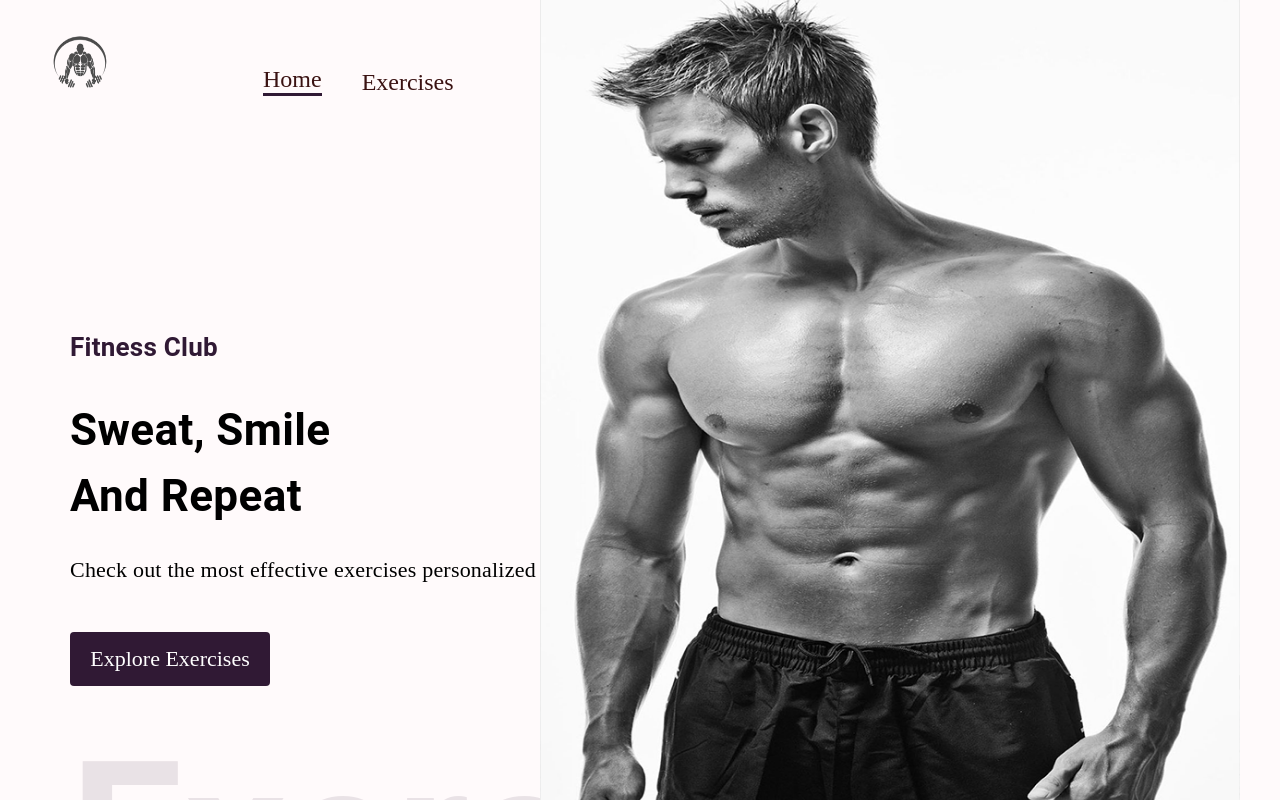
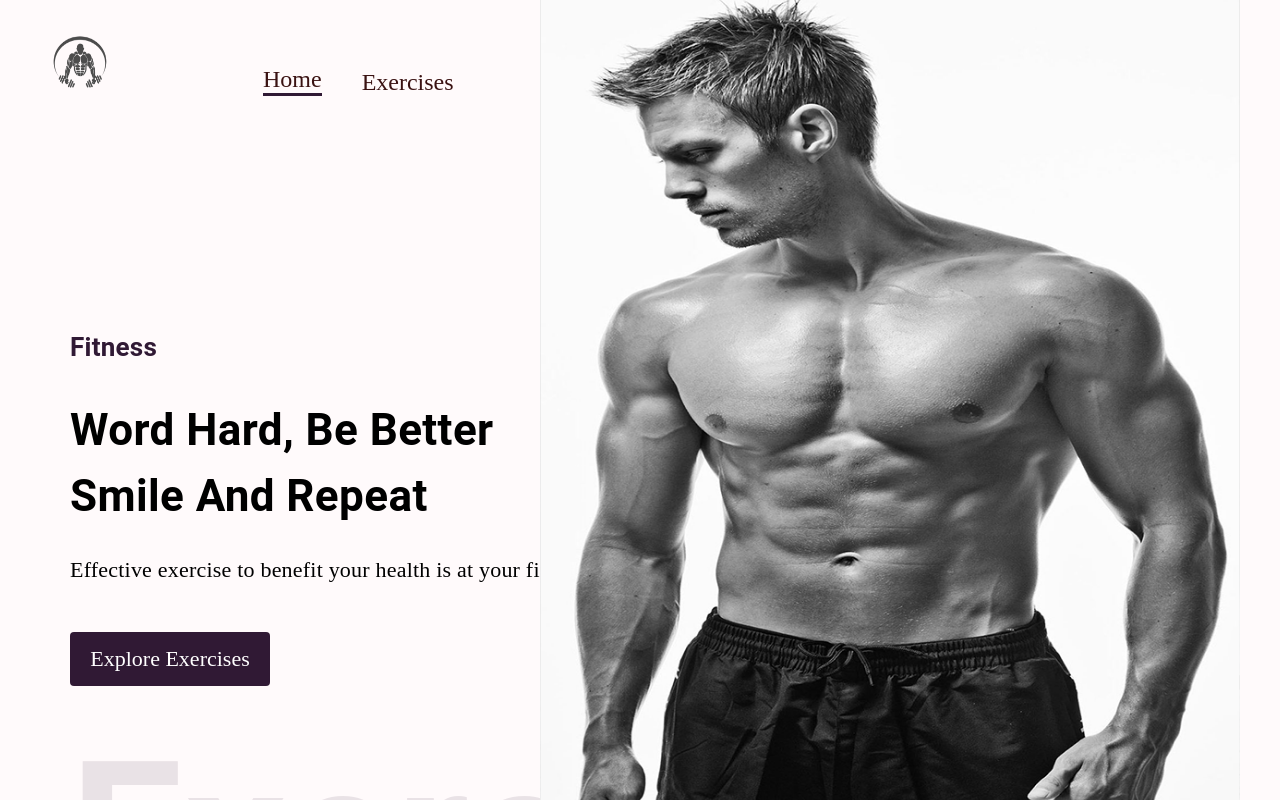
Before and after one commit to najrul04/gym_fitness, a React (Create React App) app: page / in a window 1280 px wide. Shown: the top 800 px of the page. Built offline with nearby package versions, Linux system fonts and the light colour scheme; no server answers.

Commit message:
initial editing

```diff
--- a/src/components/HeroBanner.js
+++ b/src/components/HeroBanner.js
@@ -7,13 +7,13 @@ import HeroBannerImage from '../assets/images/banner.png';
 const HeroBanner = () => {
   return (
     <Box sx={{ mt: { lg: '212px', xs: '70px' }, ml: { sm: '50px' } }} position="relative" p="20px">
-        <Typography  color="#301934" fontWeight="600" fontSize="26px">Fitness Club</Typography>
+        <Typography  color="#301934" fontWeight="600" fontSize="26px">Fitness</Typography>
         <Typography fontWeight={700} sx={{ fontSize: { lg: '44px', xs: '40px' } }} mb="23px" mt="30px">
-        Sweat, Smile <br />
-        And Repeat
+        Word Hard, Be Better <br />
+        Smile And Repeat
         </Typography>
         <Typography fontSize="22px" fontFamily="Alegreya" lineHeight="35px">
-      Check out the most effective exercises personalized to you
+      Effective exercise to benefit your health is at your fingertips
     </Typography>
     <Stack>
       <a href="#exercises" style={{ marginTop: '45px', textDecoration: 'none', width: '200px', textAlign: 'center', background: '#301934', padding: '14px', fontSize: '22px', textTransform: 'none', color: 'white', borderRadius: '4px' }}>Explore Exercises</a>
```
